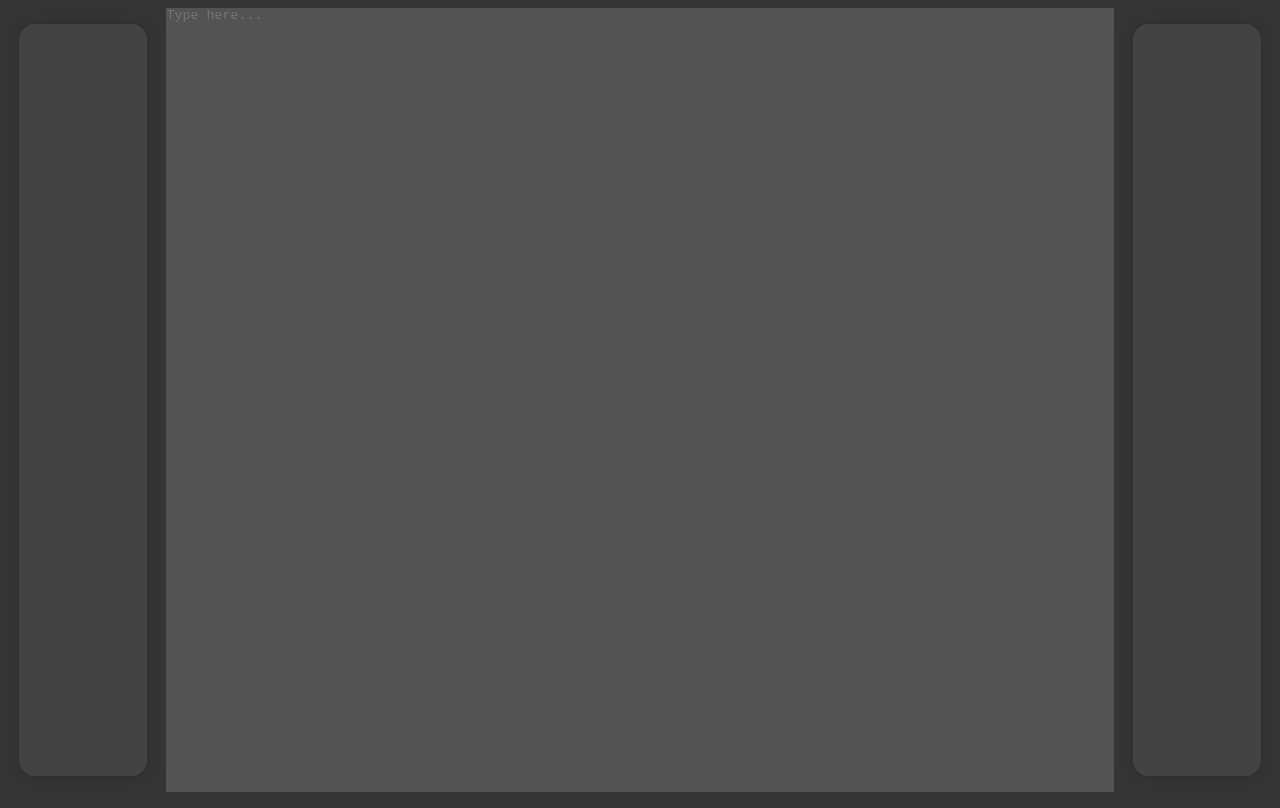
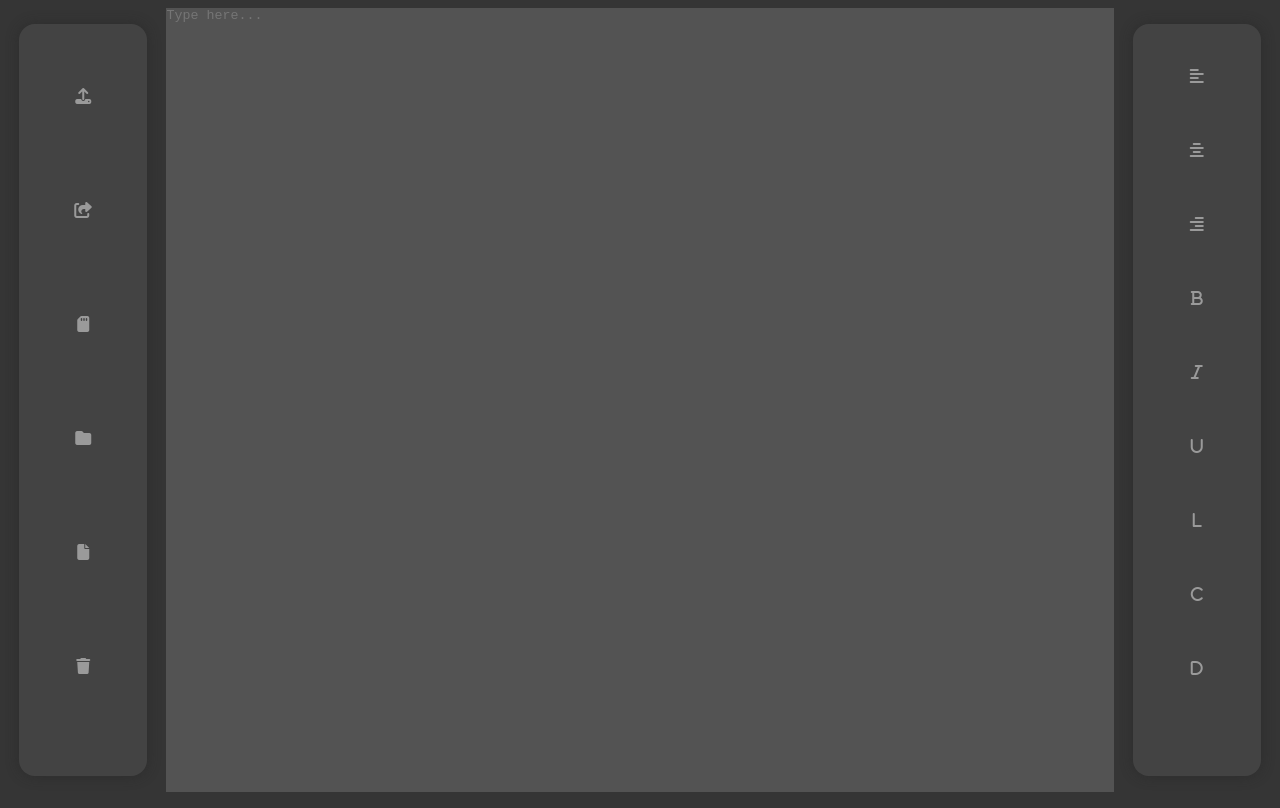
Before and after one commit to AcousticCh/online-text-editor, a plain HTML site: page text_editor/index.html in a window 1280 px wide. Drawn offline with Linux system fonts and the light colour scheme.

Commit message:
icons added

```diff
--- a/text_editor/index.html
+++ b/text_editor/index.html
@@ -1,19 +1,45 @@
 <!DOCTYPE html>
 <html lang="en">
+    <!--
+        delete file:<i class="fa-solid fa-trash"></i>
+        undo delete: <i class="fa-solid fa-rotate-left"></i> 1 week to undo
+        new file: <i class="fa-solid fa-file"></i>
+        open file: <i class="fa-solid fa-folder"></i>
+        save file: <i class="fa-solid fa-sd-card"></i>
+        share file: <i class="fa-solid fa-share-from-square"></i>
+        post: <i class="fa-solid fa-upload"></i>
+
+        align-left: <i class="fa-solid fa-align-left"></i>
+        align-center: <i class="fa-solid fa-align-center"></i>
+        align-right: <i class="fa-solid fa-align-right"></i>
+        bold text: <i class="fa-solid fa-bold"></i>
+        italic text: <i class="fa-solid fa-italic"></i>
+        uppercase: <i class="fa-solid fa-u"></i>
+        lowercase: <i class="fa-solid fa-l"></i>
+        capitalize: <i class="fa-solid fa-c"></i>
+        clear text: <i class="fa-solid fa-d"></i>
+
+    -->
     <head>
         <meta charset="UTF-8">
         <meta name="viewport" content="width=device-width, initial-scale=1">
+        <script src="https://kit.fontawesome.com/d8a298c102.js" crossorigin="anonymous"></script>
         <link rel="stylesheet" href="styles.css">
     </head>
     <body>
 
         <div id="file-toolbar">
-            <div class="flex-toolbar"></div>
+            <div class="flex-file-toolbar">
+                <div class="post"><i class="fa-solid fa-upload"></i></div>
+                <div class="share"><i class="fa-solid fa-share-from-square"></i></div>
+                <div class="save"><i class="fa-solid fa-sd-card"></i></div>
+                <div class="open"><i class="fa-solid fa-folder"></i></div>
+                <div class="new"><i class="fa-solid fa-file"></i></div>
+                <div class="delete"><i class="fa-solid fa-trash"></i></div>
+            </div>
         </div>
 
-        <div id="textarea-toolbar">
-            <div class="flex-toolbar"></div>
-        </div>
+
 
         <div id="textarea-box">
             <textarea id="textarea"
@@ -22,5 +48,20 @@
                     col="100"
                     placeholder="Type here..."></textarea>
         </div>
+
+
+        <div id="textarea-toolbar">
+            <div class="flex-textarea-toolbar">
+                <div class="align-left"><i class="fa-solid fa-align-left"></i></div>
+                <div class="align-center"><i class="fa-solid fa-align-center"></i></div>
+                <div class="align-right"><i class="fa-solid fa-align-right"></i></div>
+                <div class="bold-text"><i class="fa-solid fa-bold"></i></div>
+                <div class="italic-text"><i class="fa-solid fa-italic"></i></div>
+                <div class="uppercase"><i class="fa-solid fa-u"></i></div>
+                <div class="lowercase"><i class="fa-solid fa-l"></i></div>
+                <div class="capitalize"><i class="fa-solid fa-c"></i></div>
+                <div class="clear-text"><i class="fa-solid fa-d"></i></div>
+            </div>
+        </div>
     </body>
 </html>
--- a/text_editor/styles.css
+++ b/text_editor/styles.css
@@ -39,6 +39,84 @@ body {
     border-bottom-left-radius: 1em;
     box-shadow: 0.01em 0.01em 0.8em #252525;
     transition: 0.5s;
+}
+
+.flex-file-toolbar {
+    display: flex;
+    flex-direction: column;
+    justify-content: center;
+    align-items: center;
+    padding-top: 2vh;
+    color: #fff;
+}
+
+.post {
+    padding: 6vh 0vh;
+}
+
+.share {
+    padding: 6vh 0vh;
+}
+
+.save {
+    padding: 6vh 0vh;
+}
+
+.open {
+    padding: 6vh 0vh;
+}
+
+.new {
+    padding: 6vh 0vh;
+}
+
+.delete {
+    padding: 6vh 0vh;
+}
+
+.flex-textarea-toolbar {
+    display: flex;
+    flex-direction: column;
+    justify-content: center;
+    align-items: center;
+    padding-top: 2vh;
+    color: #fff;
+}
+
+.align-left {
+    padding: 3.5vh 0vw;
+}
+
+.align-center {
+    padding: 3.5vh 0vw;
+}
+
+.align-right {
+    padding: 3.5vh 0vw;
+}
+
+.bold-text {
+    padding: 3.5vh 0vw;
+}
+
+.italic-text {
+    padding: 3.5vh 0vw;
+}
+
+.uppercase {
+    padding: 3.5vh 0vw;
+}
+
+.lowercase {
+    padding: 3.5vh 0vw;
+}
+
+.capitalize {
+    padding: 3.5vh 0vw;
+}
+
+.clear-text {
+    padding: 3.5vh 0vw;
 }
 
 #file-toolbar:hover,
```
